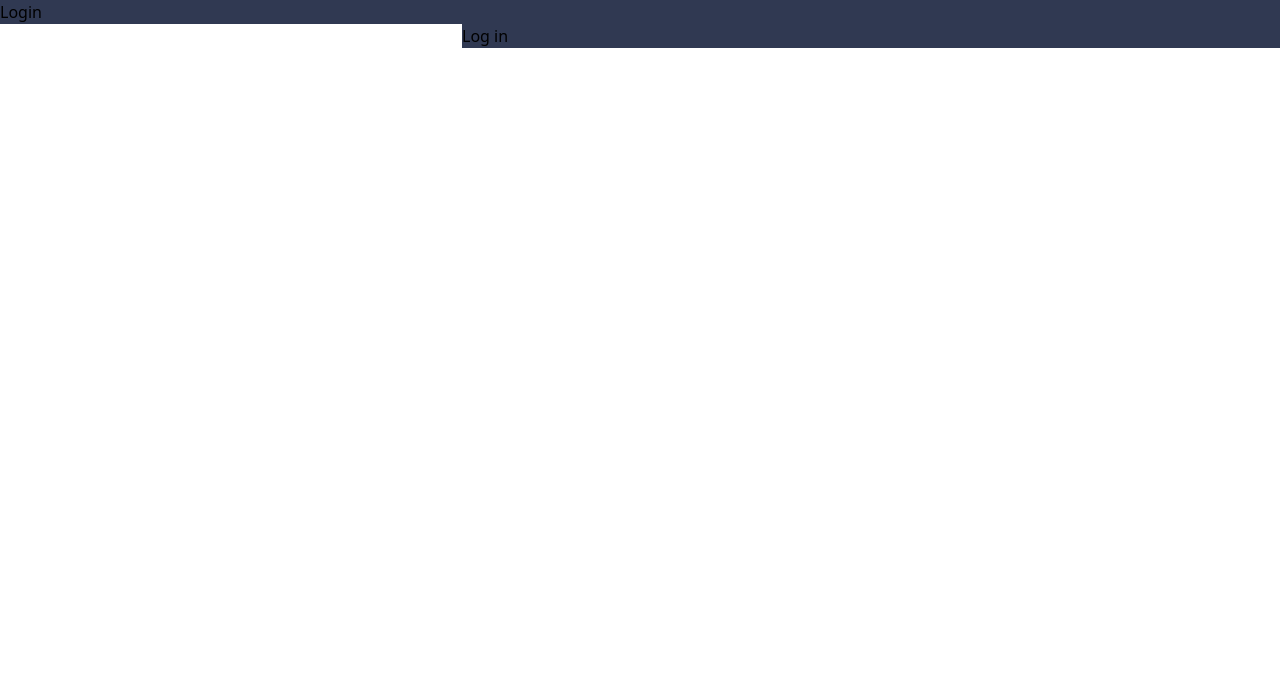
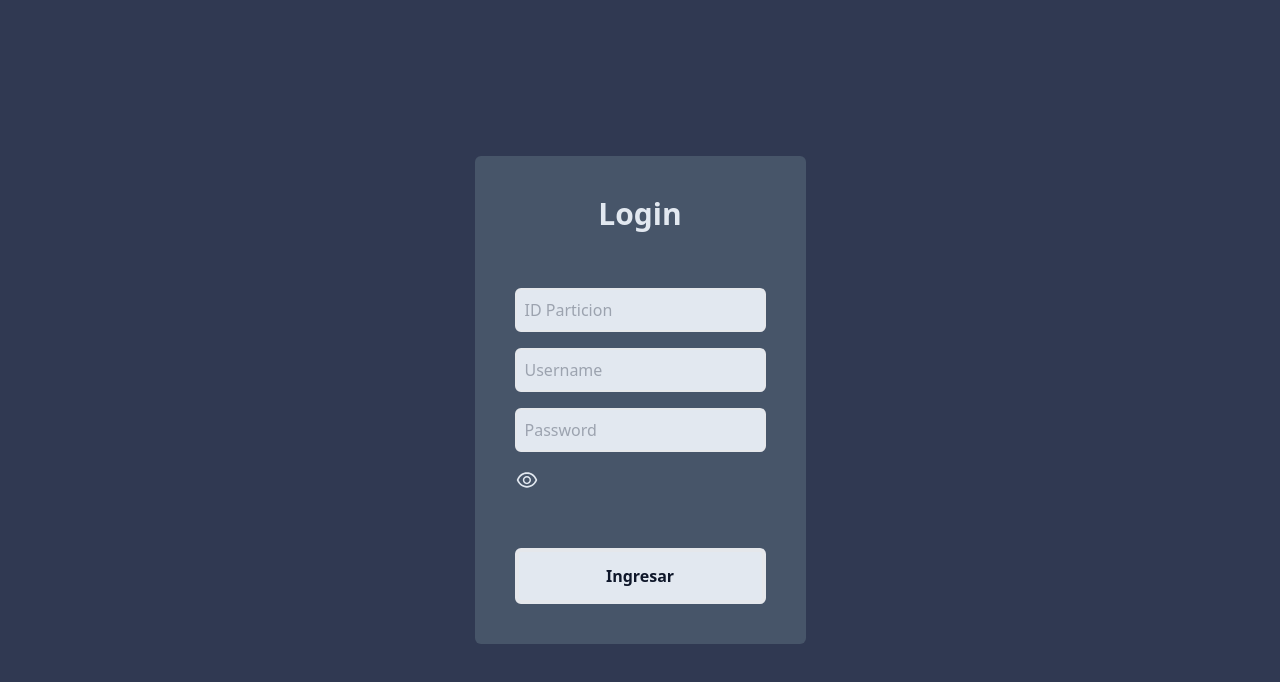
Before and after one commit to martinfdev/MIA_P2_201700656, a React (Vite) app in the folder front/: page /login in a window 1280 px wide. Shown: the top 682 px of the page. Built offline with nearby package versions, Linux system fonts and the light colour scheme.

Commit message:
design Login

```diff
--- a/front/src/pages/Login.jsx
+++ b/front/src/pages/Login.jsx
@@ -1,11 +1,27 @@
+import {AiOutlineEye} from 'react-icons/ai';
 
-function Login(){
-    return(
-        <div>
-            <h1>Login</h1>
-            <input type="label" />
-            <input type="password" />
-            <button>Log in</button>
+function Login() {
+    return (
+        <div className="flex h-screen justify-center items-center">
+            <div className="flex flex-col items-center justify-center gap-14 rounded-md bg-slate-600 w-auto h-auto p-10">
+                <h1 className="text-3xl text-slate-200 font-semibold">Login</h1>
+                <div className="flex flex-col gap-4 w-full">
+                    <input
+                        type="text"
+                        placeholder="ID Particion"
+                        className="p-2 rounded-md bg-slate-200 w-full hover:bg-blue-200 border-2 hover:border-primary hover:shadow-md" />
+                    <input
+                        type="text"
+                        placeholder="Username"
+                        className="p-2 rounded-md bg-slate-200 w-full hover:bg-blue-200 border-2 hover:border-primary hover:shadow-md" />
+                    <input
+                        type="password"
+                        placeholder="Password"
+                        className="p-2 rounded-md bg-slate-200 w-full hover:bg-blue-200 border-2 hover:border-primary hover:shadow-md" />
+                    <AiOutlineEye className="text-2xl text-slate-200" />
+                </div>
+                <button className="p-3 rounded-md text-slate-900 font-bold bg-slate-200 border-4 hover:border-primary  w-full">Ingresar</button>
+            </div>
         </div>
     )
 }
```
